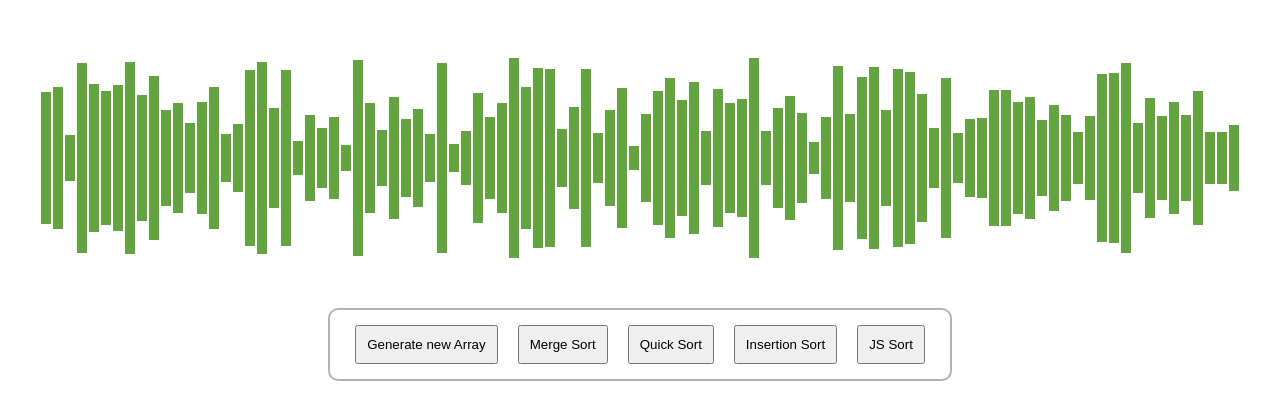
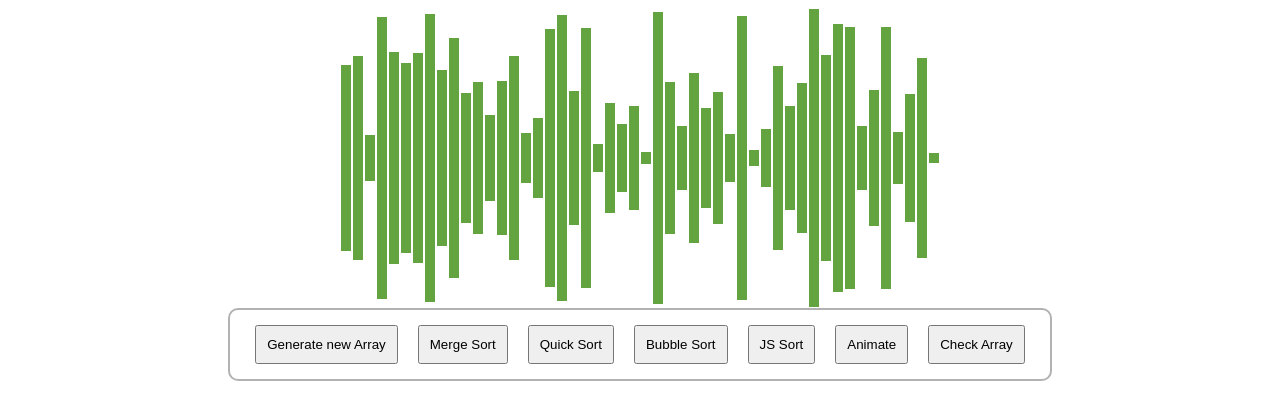
Before and after one commit to samhainsamhainsamhain/SortingAlgorithmVisualizer, a React (Create React App) app: page / in a window 1280 px wide. Shown: the top 420 px of the page. Built offline with nearby package versions, Linux system fonts and the light colour scheme.

Commit message:
added bubble sorting algorithm and animation functionality

```diff
--- a/src/App.tsx
+++ b/src/App.tsx
@@ -2,19 +2,23 @@ import React, { useState, useEffect } from "react";
 
 import "./App.css";
 
-const ARRAY_LENGTH = 100;
-const MIN_VALUE = 10;
-const MAX_VALUE = 100;
+const ARRAY_LENGTH = 50;
+const MIN_VALUE = 1;
+const MAX_VALUE = 150;
 const BAR_COLOR = "rgb(99, 163, 64)";
+const STEP_DELAY = 1;
 
 function App() {
   const [array, setArray] = useState<number[]>([]);
+  const [arraySteps, setArraySteps] = useState<number[][]>([]);
+  const [isAnimating, setIsPlaying] = useState(false);
 
   useEffect(() => {
     generateArray();
   }, []);
 
   function generateArray() {
+    clearSteps()
     const array = [];
     for (let i = 0; i < ARRAY_LENGTH; i++) {
       array.push(
@@ -28,14 +32,62 @@ function App() {
 
   function quickSort() {}
 
-  function insertionSort() {}
+  function bubbleSort(array: number[]) {
+    clearSteps()
+    if (arraySteps.length > 0) return;
+    let newArray: number[] = [...array];
+    const newArraySteps = [];
+    for (let i = 0; i < newArray.length - 1; i++) {
+      for (let j = 0; j < newArray.length - i - 1; j++) {
+        if (newArray[j] > newArray[j + 1]) {
+          newArray = swap(newArray, j, j + 1);
+        }
+        newArraySteps.push(newArray.slice());
+      }
+      newArraySteps.push(newArray.slice());
+    }
+    return setArraySteps(newArraySteps);
+  }
 
   function jsSort() {}
+
+  function animateSorting() {
+    if (isAnimating || !(arraySteps.length > 0)) return;
+    setIsPlaying(true);
+    arrayNextStep();
+  }
+
+  function arrayNextStep() {
+    for (let i = 0; i < arraySteps.length; i++) {
+      setTimeout(() => {
+        setArray(arraySteps[i]);
+        i++;
+        if (i === arraySteps.length - 1) {
+          setIsPlaying(false);
+          console.log("Sorting animation has ended");
+        }
+      }, i * STEP_DELAY);
+    }
+    // console.log(!isPlaying)
+    // setIsPlaying(false)
+  }
+
+  function swap(array: number[], a: number, b: number) {
+    let temp = array[a];
+    array[a] = array[b];
+    array[b] = temp;
+    return array;
+  }
+
+  function clearSteps() {
+    setArraySteps([]);
+  }
 
   return (
     <div className="App">
       <div className="barContainer">
-        {array.map((barHeight, index) => (
+        {array
+          ? array.map((barHeight, index) => (
               <div
                 key={index}
                 className="bar"
@@ -46,14 +98,26 @@ function App() {
                   maxWidth: `10px`,
                 }}
               ></div>
-        ))}
+            ))
+          : null}
       </div>
       <div className="controlPanel">
         <button onClick={generateArray}>Generate new Array</button>
         <button onClick={mergeSort}>Merge Sort</button>
         <button onClick={quickSort}>Quick Sort</button>
-        <button onClick={insertionSort}>Insertion Sort</button>
+        <button onClick={() => bubbleSort(array)}>Bubble Sort</button>
         <button onClick={jsSort}>JS Sort</button>
+        <button onClick={animateSorting} disabled={isAnimating}>
+          Animate
+        </button>
+        <button
+          onClick={() => {
+            console.log(array);
+            console.log(arraySteps);
+          }}
+        >
+          Check Array
+        </button>
       </div>
     </div>
   );
```
Lines whose indentation alone changed are shown as unchanged.
